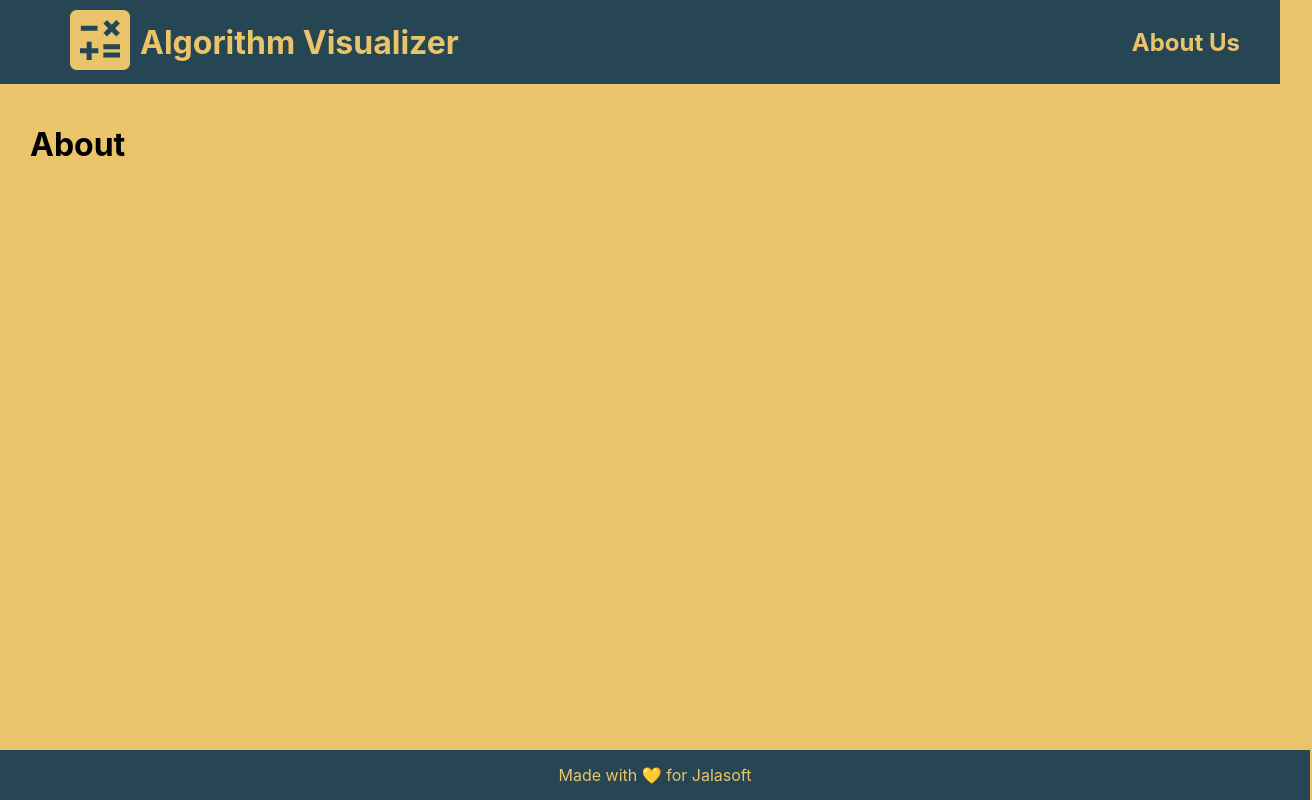
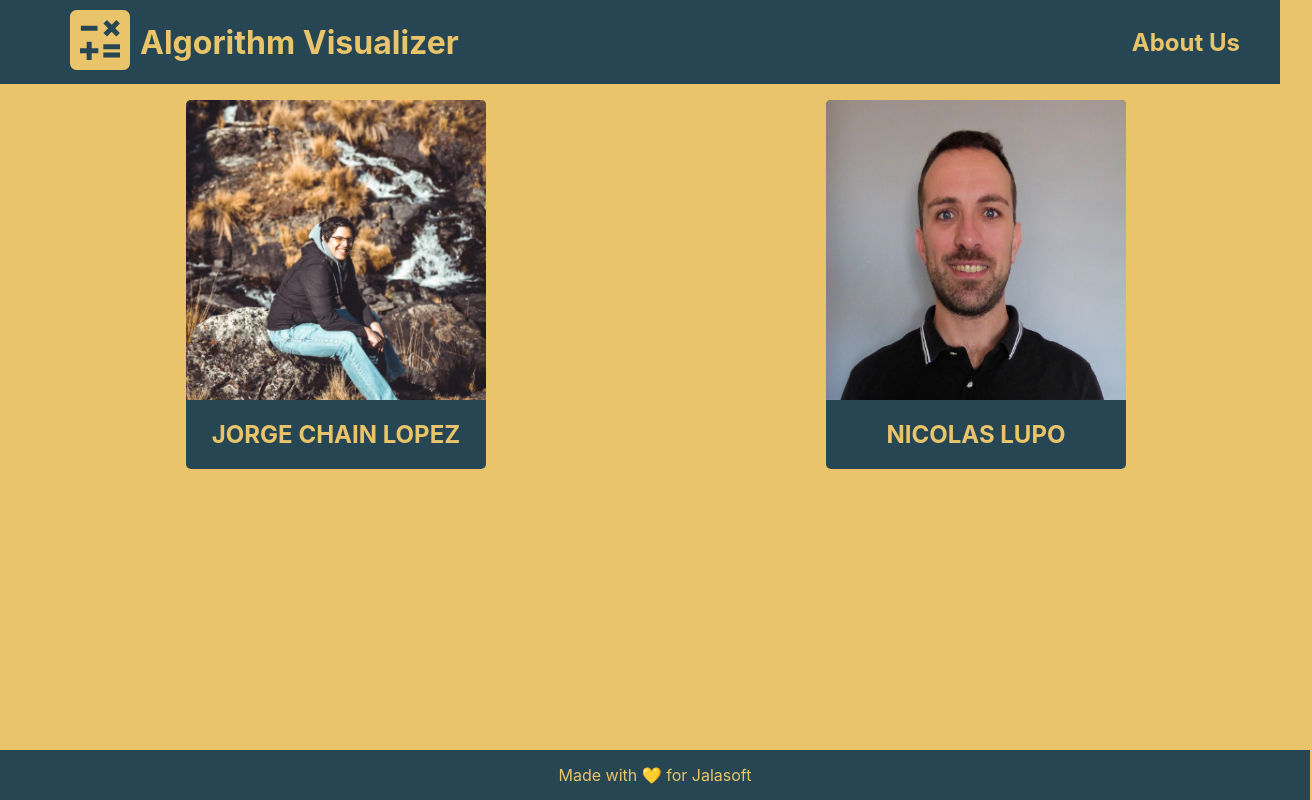
Before and after one commit to mariachi9999/sorting-visualizer, a React (Create React App) app in the folder client/: page /about in a window 1280 px wide. Shown: the whole page, 1312 px wide, since content can reach past the window. Built offline with nearby package versions, Linux system fonts and the light colour scheme.

Commit message:
added styles to about component

```diff
--- a/client/src/components/About/About.jsx
+++ b/client/src/components/About/About.jsx
@@ -1,10 +1,17 @@
-import "./About.module.css";
+import styles from "./About.module.css";
+import jorge from "../../assets/jorge.jpg";
+import nico from "../../assets/nico.jpg";
 
 function About() {
   return (
-    <div className="About">
-      <div class="container">
-        <h1>About</h1>
+    <div id={styles.container}>
+      <div id={styles.leftSide}>
+        <img src={jorge} alt="jorge" className={styles.img}></img>
+        <h2 className={styles.names}>JORGE CHAIN LOPEZ</h2>
+      </div>
+      <div id={styles.rightSide}>
+        <img src={nico} alt="nico" className={styles.img}></img>
+        <h2 className={styles.names}>NICOLAS LUPO</h2>
       </div>
     </div>
   );
--- a/client/src/components/About/About.module.css
+++ b/client/src/components/About/About.module.css
@@ -0,0 +1,39 @@
+#container {
+  display: flex;
+  flex-direction: row;
+  height: 100%;
+  width: 100%;
+  justify-content: space-around;
+  padding: 1rem;
+}
+
+#leftSide {
+  display: flex;
+  flex-direction: column;
+  width: 300px;
+  justify-content: center;
+  background-color: #264653;
+  border-radius: 5px;
+}
+
+#rightSide {
+  display: flex;
+  flex-direction: column;
+  width: 300px;
+  justify-content: center;
+  background-color: #264653;
+  border-radius: 5px;
+}
+
+.img {
+  overflow: hidden;
+  height: -webkit-fill-available !important;
+  border-top-left-radius: 5px;
+  border-top-right-radius: 5px;
+}
+
+.names {
+  background-color: #264653;
+  color: #e9c46a;
+  height: max-content;
+}
```
Also changed, not shown: client/src/assets/jorge.jpg (added), client/src/assets/nico.jpg (added).
